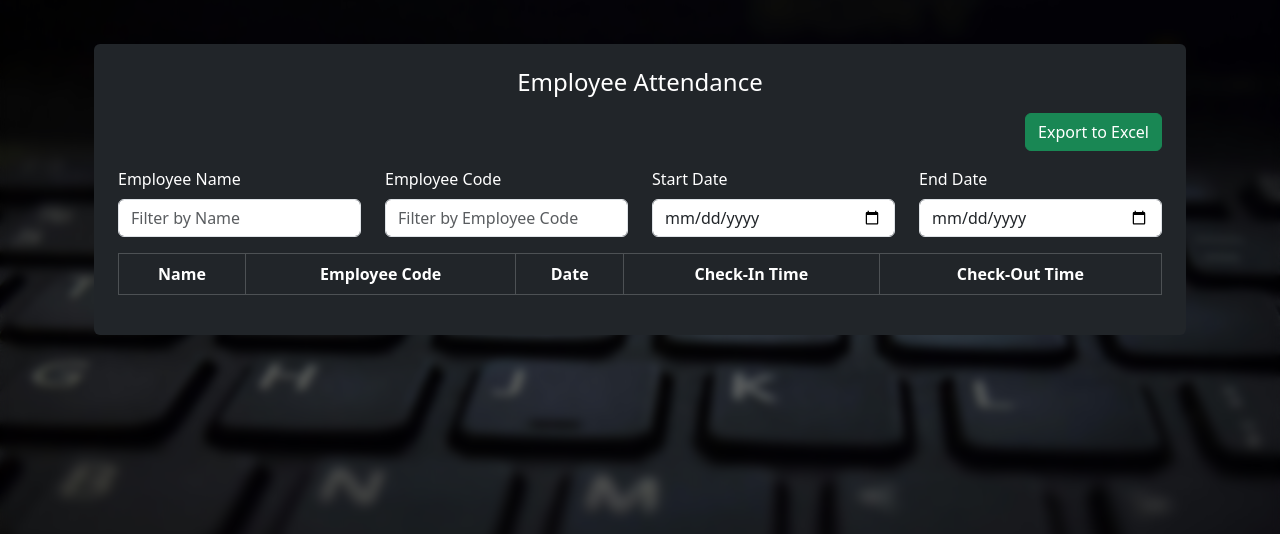
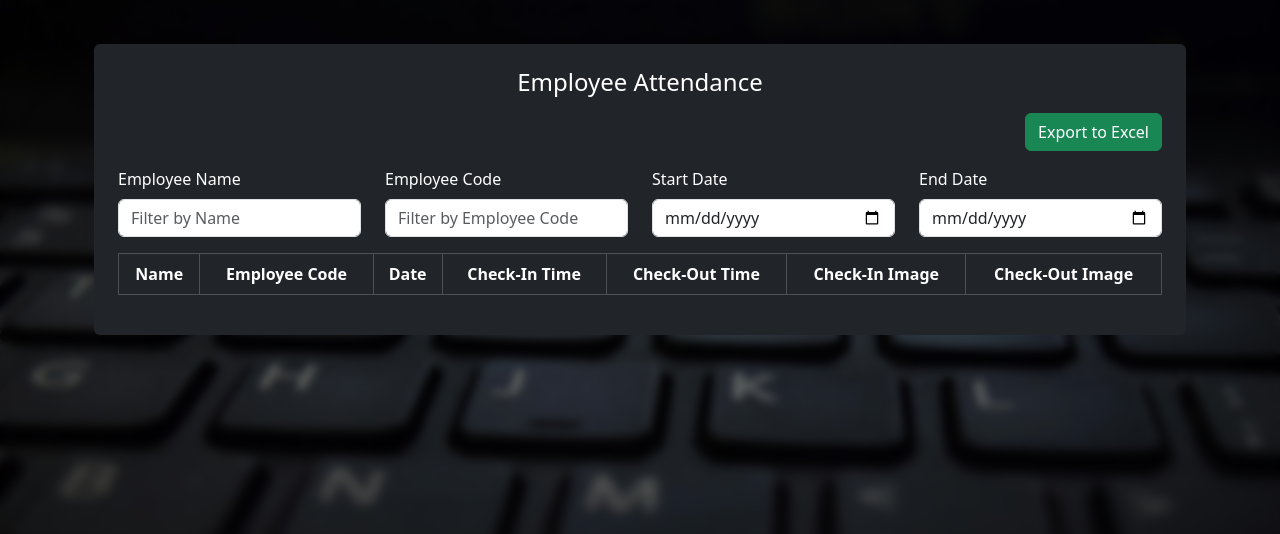
Before and after one commit to shrmsarthak/EmployeeManagementSystemAdmin, a Flask app: page /view_attendance in a window 1280 px wide. Shown: the part 56-590 px from the top of the page. Run offline with Flask 3, Linux system fonts and the light colour scheme; data that the repository does not hold is empty; parts of the project's set-up code (start-up, migrations or seed data) failed here and were passed over; some libraries are stand-ins or nearby versions.

Commit message:
image added in attendance

```diff
--- a/app.py
+++ b/app.py
@@ -56,7 +56,7 @@ google_maps_api_key = os.getenv('GOOGLE_MAPS_API_KEY')
 
 # Initialize Firebase Admin SDK
 firebase_admin.initialize_app(cred, {
-    'databaseURL': 'https://employee-management-syst-cdbed-default-rtdb.firebaseio.com/'  # Replace with your Firebase Realtime Database URL
+    'databaseURL': 'https://employee-tracking-system-ea638-default-rtdb.firebaseio.com'  # Replace with your Firebase Realtime Database URL
 })
 
 # Initialize Flask app
@@ -305,12 +305,15 @@ def view_attendance():
             if 'attendance' in employee:
                 print("in")
                 for date, record in employee['attendance'].items():
+                    print("record",)
                     attendance_data.append({
                         'name': employee.get('name', 'N/A'),
                         'employee_code': employee.get('employee_code', 'N/A'),
                         'date': date,
-                        'check_in': record.get('check-in', 'N/A'),
-                        'check_out': record.get('check-out', 'N/A')
+                        'check_in': record.get("checkin")["time"],
+                        'check_out': record.get("checkout")["time"],
+                        'check_in_image_url': record.get("checkin")["photoUrl"],
+                        'check_out_image_url': record.get("checkout")["photoUrl"]
                     })
 
     print(attendance_data)
@@ -460,12 +463,15 @@ def add_unit():
             existing_unit = ref.get()
 
             if existing_unit:
+                print('Unit with this name already exists!')
                 flash('Unit with this name already exists!', 'warning')
             else:
                 ref.set(new_unit)
+                print('Unit added successfully!')
                 flash('Unit added successfully!', 'success')
 
         except Exception as e:
+            print('Failed to add unit!',e)
             flash('Failed to add unit!', 'danger')
 
     return render_template('add_unit.html')
--- a/templates/view_attendance.html
+++ b/templates/view_attendance.html
@@ -46,6 +46,8 @@
                                 <th scope="col" class="text-center">Date</th>
                                 <th scope="col" class="text-center">Check-In Time</th>
                                 <th scope="col" class="text-center">Check-Out Time</th>
+                                <th scope="col" class="text-center">Check-In Image</th>
+                                <th scope="col" class="text-center">Check-Out Image</th>
                             </tr>
                         </thead>
                         <tbody>
@@ -56,12 +58,34 @@
                                 <td class="text-center">{{ record.date }}</td>
                                 <td class="text-center">{{ record.check_in }}</td>
                                 <td class="text-center">{{ record.check_out }}</td>
+
+                                <td class="text-center">
+                                    {% if record.check_in_image_url %}
+                                    <button class="btn btn-primary btn-sm"
+                                            onclick="showImageModal('{{ record.check_in_image_url }}')">
+                                        View
+                                    </button>
+                                    {% else %}
+                                    <span>No Image</span>
+                                    {% endif %}
+                                </td>
+
+                                <!-- Check-Out Image Button -->
+                                <td class="text-center">
+                                    {% if record.check_out_image_url %}
+                                    <button class="btn btn-secondary btn-sm"
+                                            onclick="showImageModal('{{ record.check_out_image_url }}')">
+                                        View
+                                    </button>
+                                    {% else %}
+                                    <span>No Image</span>
+                                    {% endif %}
+                                </td>
                             </tr>
                             {% endfor %}
                         </tbody>
                     </table>
                 </div>
-
             </div>
         </div>
     </div>
@@ -126,6 +150,11 @@
         }
     }
 
+    function showImageModal(imageUrl) {
+        window.open(imageUrl, '_blank');
+    }
+
+
 </script>
 
 {% endblock %}
```
